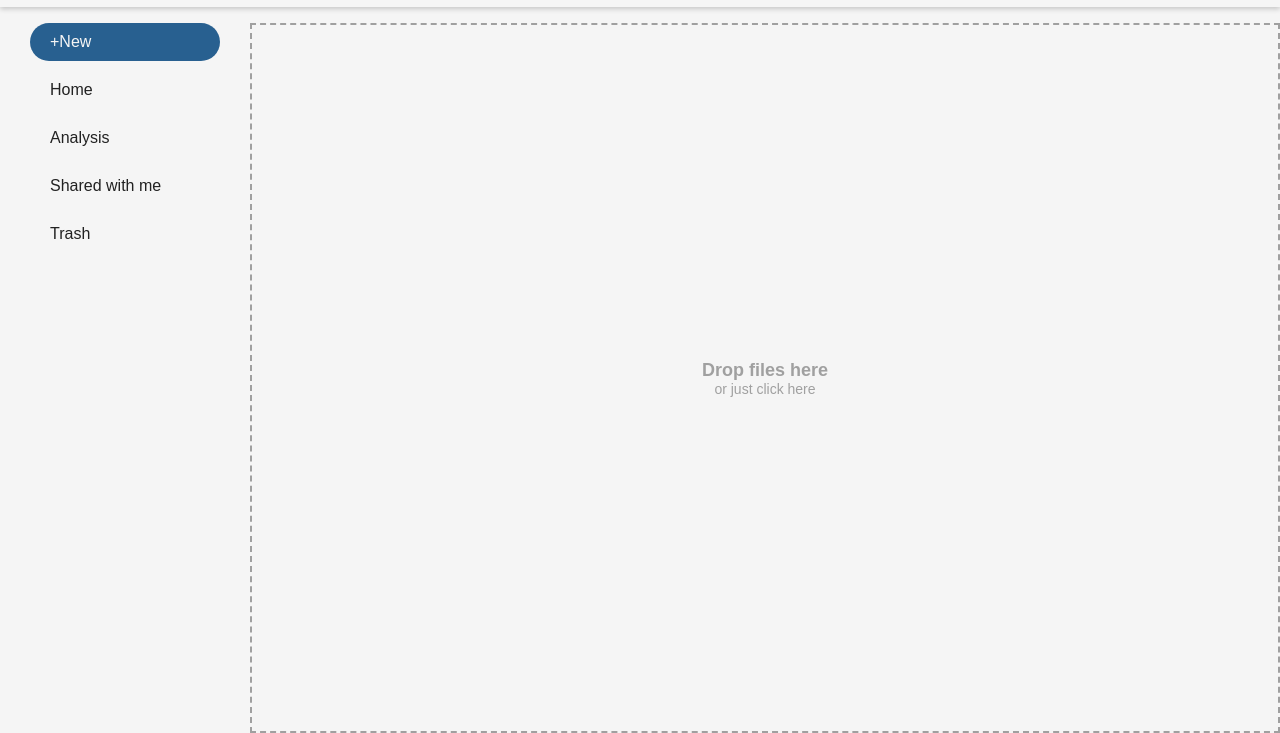
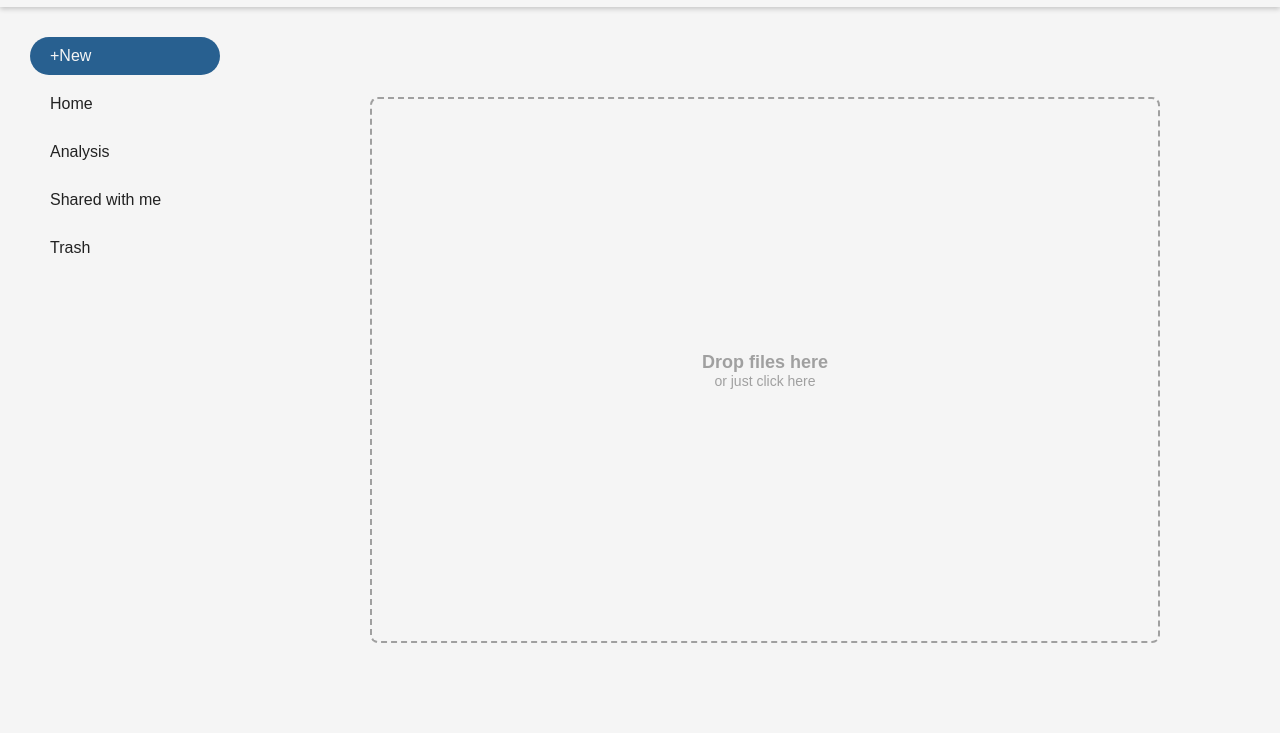
Before and after one commit to guidogimeno/electron-app, a React app in the folder client/: page /#/analyze in a window 1280 px wide. Shown: the part 67-800 px from the top of the page. Built offline with nearby package versions, Linux system fonts and the light colour scheme.

Commit message:
feat: mejora de estilos

```diff
--- a/client/src/components/file_input/index.js
+++ b/client/src/components/file_input/index.js
@@ -30,6 +30,7 @@ const FileInput = ({ onFileDrop }) => {
     }
 
     return (
+        <div className="dropzone-container">
             <div
                 className="dropzone"
                 ref={dropRef}
@@ -52,6 +53,7 @@ const FileInput = ({ onFileDrop }) => {
                         </div>}
                 </button>
             </div>
+        </div>
     )
 }
 
--- a/client/src/components/file_input/styles.css
+++ b/client/src/components/file_input/styles.css
@@ -1,7 +1,14 @@
+.dropzone-container {
+    width: 100%;
+    height: 100%;
+    padding: 60px;
+}
+
 .dropzone {
     width: 100%;
     height: 100%;
     border: 2px dashed var(--medium-gray);
+    border-radius: 8px;
     display: flex;
     flex-direction: column;
     justify-content: center;
--- a/client/src/components/page/styles.css
+++ b/client/src/components/page/styles.css
@@ -3,7 +3,6 @@ main {
     flex-direction: row;
 
     height: 100%;
-    padding-top: 1rem;
 }
 
 .content {
@@ -12,4 +11,5 @@ main {
 
     height: 100%;
     width: 100%;
+    padding: 30px 60px;
 }
--- a/client/src/components/sidebar/styles.css
+++ b/client/src/components/sidebar/styles.css
@@ -4,7 +4,7 @@
 
     height: 100%;
     gap: 10px;
-    padding: 0 30px;
+    padding: 30px 30px;
     min-width: 180px;
     width: 25%;
     max-width: 250px;
```
Lines whose indentation alone changed are shown as unchanged.
